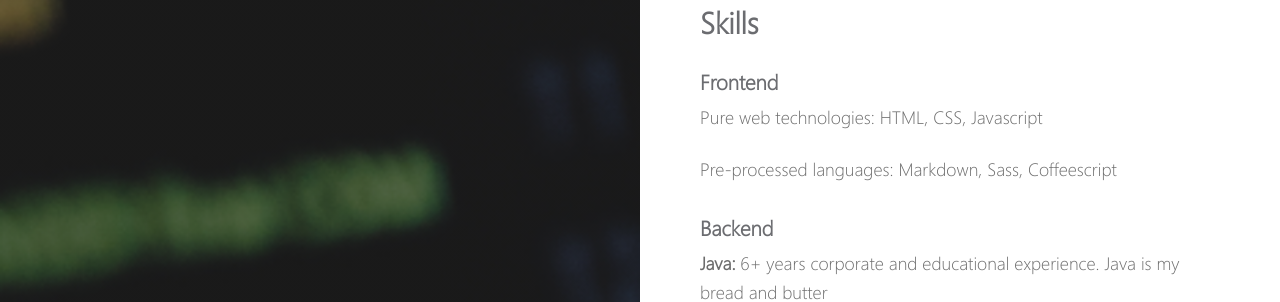
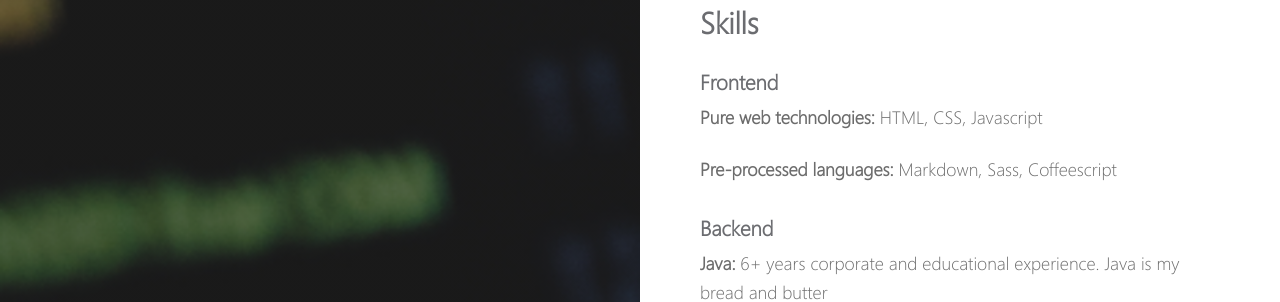
Before and after one commit to ScreamingHawk/ScreamingHawk.github.io, a Jekyll site: the page built from _pages/cv.md, in a window 1280 px wide. Shown: the part 1506-1808 px from the top of the page. Built offline with Jekyll 4.4.1, drawn with Linux system fonts in a browser that asks for light colours.

Commit message:
Fixed bolding

```diff
--- a/_data/cv.yaml
+++ b/_data/cv.yaml
@@ -31,8 +31,8 @@ sections:
     content:
     - title: "Frontend"
       content:
-      - "Pure web technologies: HTML, CSS, Javascript"
-      - "Pre-processed languages: Markdown, Sass, Coffeescript"
+      - "**Pure web technologies:** HTML, CSS, Javascript"
+      - "**Pre-processed languages:** Markdown, Sass, Coffeescript"
     - title: "Backend"
       content:
       - "**Java:** 6+ years corporate and educational experience. Java is my bread and butter"
```
